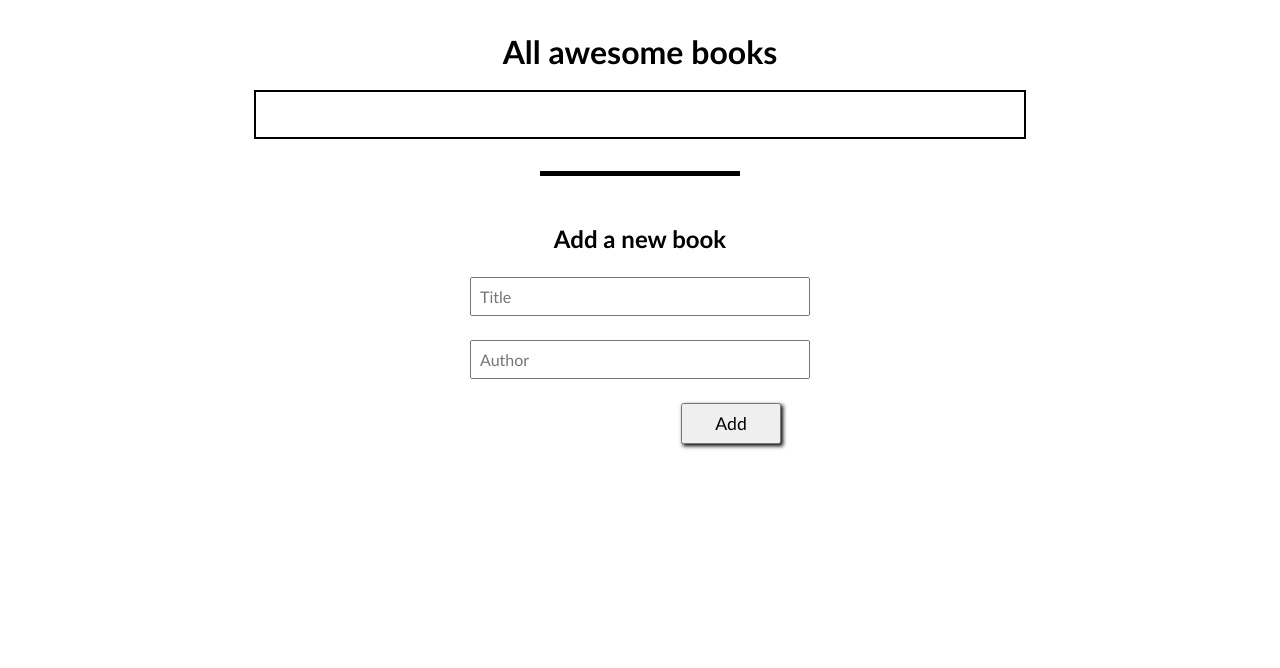
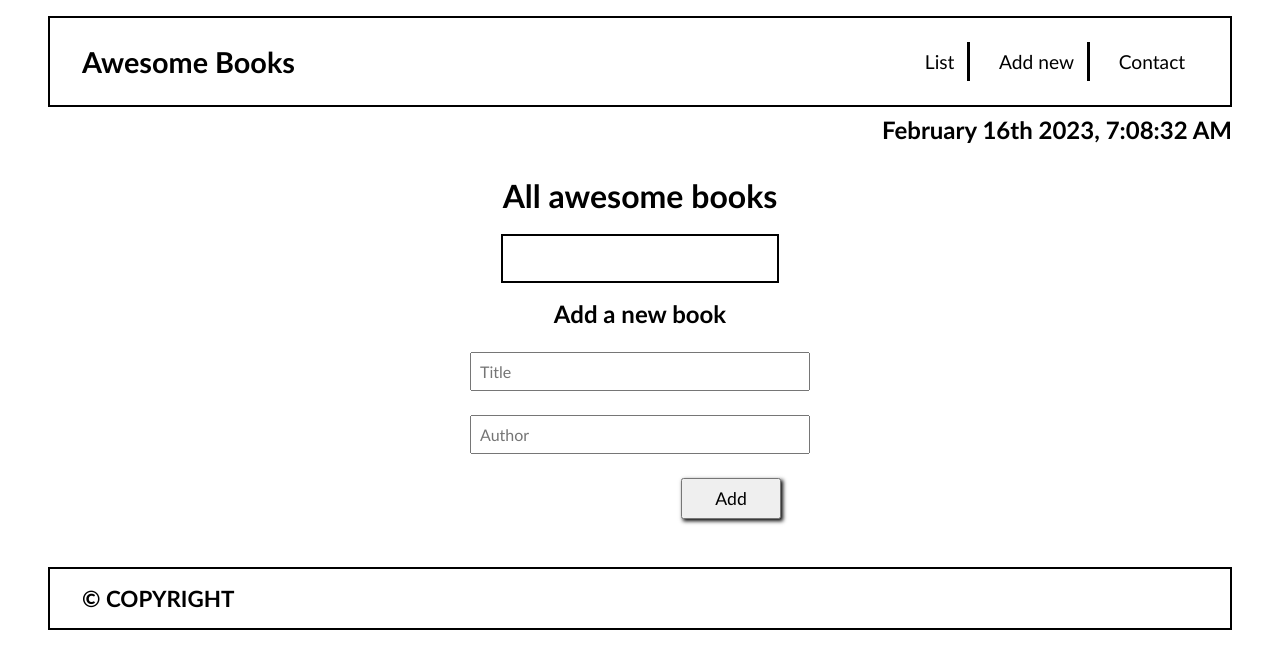
Before and after one commit to Kaghenimbale/Awesome-book, a website: page index.html in a window 1280 px wide. Drawn offline with Linux system fonts and the light colour scheme.

Commit message:
Add navbar and footer

```diff
--- a/index.html
+++ b/index.html
@@ -8,12 +8,25 @@
     <title>Awesome books</title>
 </head>
 <body>
+    <nav class="nav-bar">
+        <div class="logo"><a href="#">Awesome Books</a></div>
+        <ul class="nav-lists">
+            <li class="nav-list"><a href="#">List</a></li>
+            <li class="nav-list"><a href="#">Add new</a></li>
+            <li class="nav-list"><a href="#">Contact</a></li>
+        </ul>
+    </nav>
+    <div class="date-time">
+        <h2>February 16th 2023, 7:08:32 AM</h2>
+    </div>
     <div class="books-container">
-        <h1>All awesome books</h1><br>
-        <div class="book-store">
-            <ul id="container"></ul><br>
+        <div class="render-books">
+            <h1>All awesome books</h1><br>
+            <div class="book-store">
+                <ul id="container"></ul><br>
+            </div>
         </div>
-        <div class="line"></div>
+
         <form id="form" action="#" method="#">
             <h2>Add a new book</h2>
             <label for="book">
@@ -28,6 +41,10 @@
         </form>
     </div>
 
+    <footer>
+        <p>&copy COPYRIGHT</p>
+    </footer>
+
     <script src="script.js"></script>
 </body>
 </html>
--- a/script.js
+++ b/script.js
@@ -22,6 +22,7 @@ class Book {
 
   getBookElement = ({ title, author, id }) => {
     const newbook = document.createElement('li');
+    newbook.className = 'container-list'
     newbook.innerHTML = `
     <div class="description">
     <h2>${title}</h2>
--- a/style.css
+++ b/style.css
@@ -3,6 +3,62 @@
   padding: 0;
   list-style: none;
   font-family: 'Trebuchet MS', 'Lucida Sans Unicode', 'Lucida Grande', 'Lucida Sans', Arial, sans-serif;
+}
+
+a {
+  text-decoration: none;
+  color: black;
+}
+
+body {
+  padding: 1rem 3rem;
+}
+
+/* NAV BAR */
+
+.nav-bar {
+  display: flex;
+  align-items: center;
+  justify-content: space-between;
+  padding: 1.5rem 2rem;
+  border: 2px solid black;
+}
+
+.logo a {
+  font-size: 1.8rem;
+  font-weight: bolder;
+}
+
+.date-time {
+  display: flex;
+  align-items: center;
+  justify-content: flex-end;
+  margin-top: 0.5rem;
+}
+
+.nav-lists {
+  display: flex;
+  align-items: center;
+  gap: 1rem;
+}
+
+.nav-list {
+  padding: 0.5rem 0.8rem;
+  border-right: 3px solid black;
+}
+
+.nav-list:nth-child(3) {
+  border-right: none;
+}
+
+.nav-list a {
+  font-size: 1.2rem;
+  white-space: nowrap;
+}
+
+.nav-list a:hover {
+  cursor: pointer;
+  color: rgb(29, 29, 174);
 }
 
 .books-container {
@@ -26,6 +82,13 @@ button {
   width: 100%;
 }
 
+.render-books {
+  display: flex;
+  flex-direction: column;
+  align-items: center;
+  justify-content: center;
+}
+
 #container {
   display: flex;
   flex-direction: column;
@@ -33,14 +96,7 @@ button {
   padding: 0.8rem;
 }
 
-.line {
-  width: 200px;
-  height: 5px;
-  background-color: black;
-  margin: 2rem;
-}
-
-li {
+.container-list {
   display: flex;
   width: 55vw;
   align-items: center;
@@ -48,7 +104,7 @@ li {
   padding: 0.5rem;
 }
 
-li:nth-child(odd) {
+.container-list:nth-child(odd) {
   background: lightgray;
 }
 
@@ -95,3 +151,14 @@ input::placeholder {
   padding: 0.5rem 2rem;
   color: black;
 }
+
+footer {
+  padding: 1rem 2rem;
+  border: 2px solid black;
+}
+
+footer p {
+  color: black;
+  font-size: 1.4rem;
+  font-weight: bold;
+}
```
